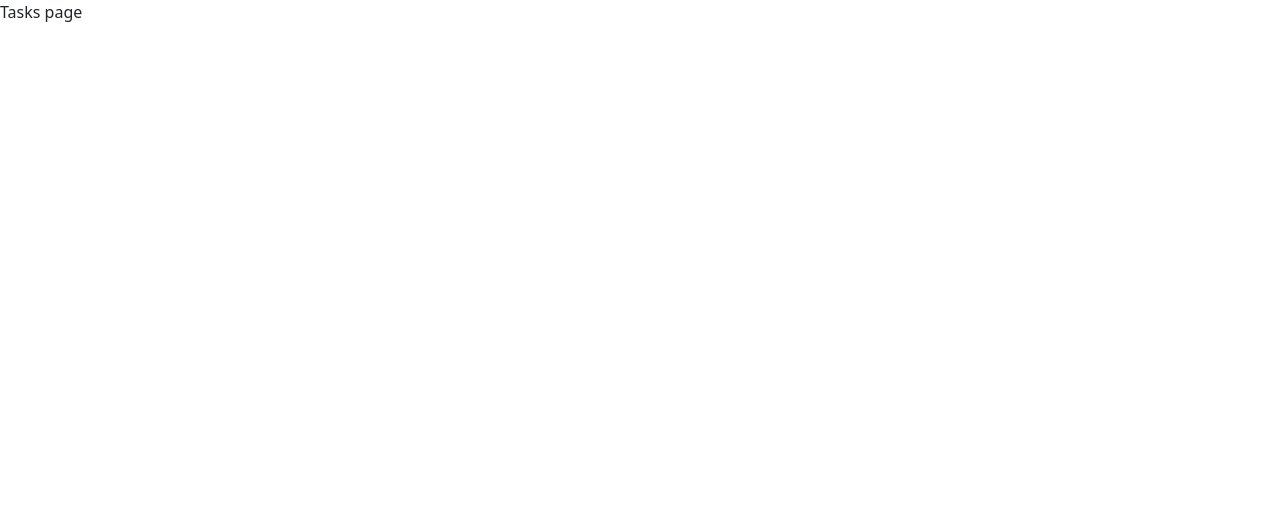
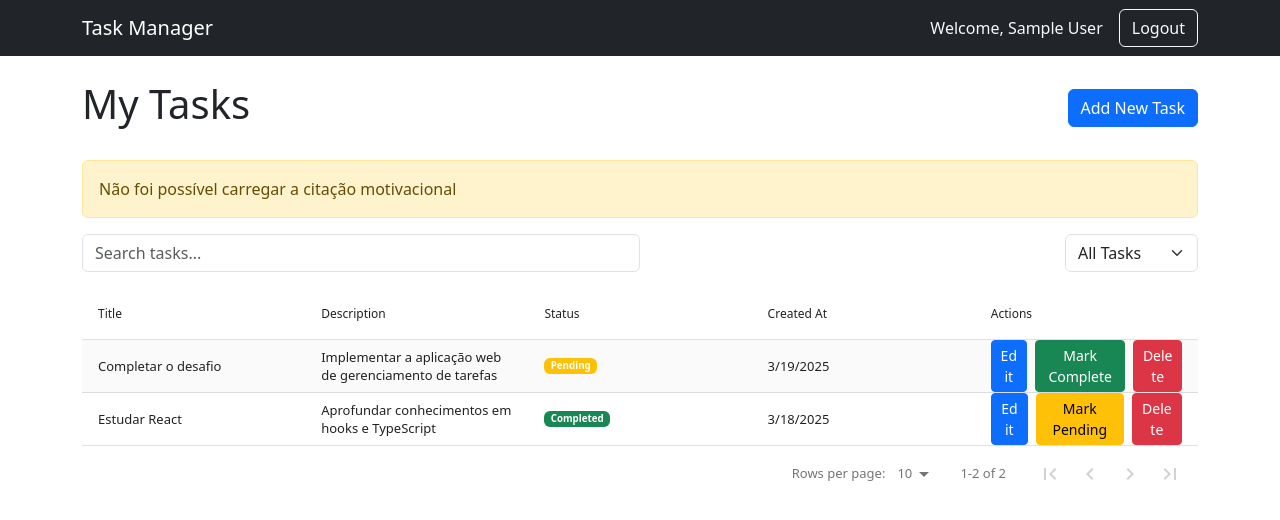
Before and after one commit to MtMath/todo-react-sliced, a React (Vite) app: page /tasks in a window 1280 px wide. Shown: the top 520 px of the page. Built offline with nearby package versions, Linux system fonts and the light colour scheme; no server answers; sample sign-in values are in the browser's storage.

Commit message:
feat(Tasks): Add tasks route

```diff
--- a/src/app/providers/routes.tsx
+++ b/src/app/providers/routes.tsx
@@ -3,6 +3,7 @@ import { Routes, Route, Navigate } from "react-router-dom";
 import { LoginPage } from "pages/login";
 import { AuthGuard } from "features/auth";
 import { RegisterPage } from "pages/register";
+import { TasksPage } from "pages/tasks";
 
 export const AppRoutes: React.FC = () => {
   return (
@@ -13,7 +14,7 @@ export const AppRoutes: React.FC = () => {
         path="/tasks"
         element={
           <AuthGuard>
-            <div>Tasks page</div>
+            <TasksPage />
           </AuthGuard>
         }
       />
```
